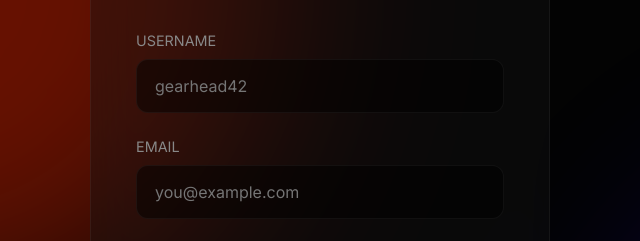
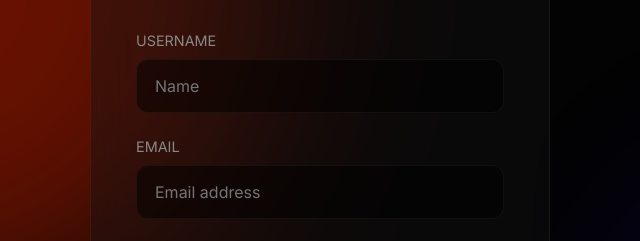
Before and after one commit to tarannbtech25-cloud/Garagelegends_final, a website: page public/signup.html in a window 1280 px wide. Shown: the part 241-482 px from the top of the page, 320-960 px from the left. Drawn offline with Linux system fonts and the light colour scheme; no server answers.

Commit message:
Update signup.html

```diff
--- a/public/signup.html
+++ b/public/signup.html
@@ -41,11 +41,11 @@
       <form id="signupForm">
         <div class="form-group">
           <label for="signupUsername">Username</label>
-          <input type="text" id="signupUsername" name="username" placeholder="gearhead42" required minlength="3">
+          <input type="text" id="signupUsername" name="username" placeholder="Name" required minlength="3">
         </div>
         <div class="form-group">
           <label for="signupEmail">Email</label>
-          <input type="email" id="signupEmail" name="email" placeholder="you@example.com" required>
+          <input type="email" id="signupEmail" name="email" placeholder="Email address" required>
         </div>
         <div class="form-group">
           <label for="signupPassword">Password</label>
```
